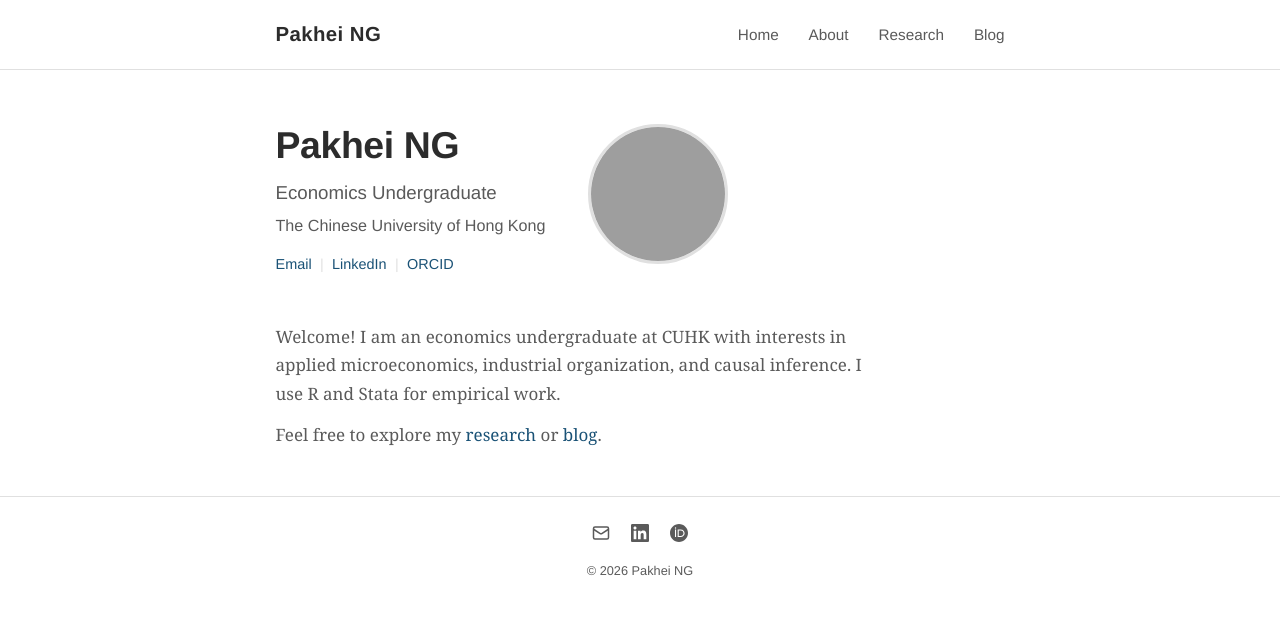
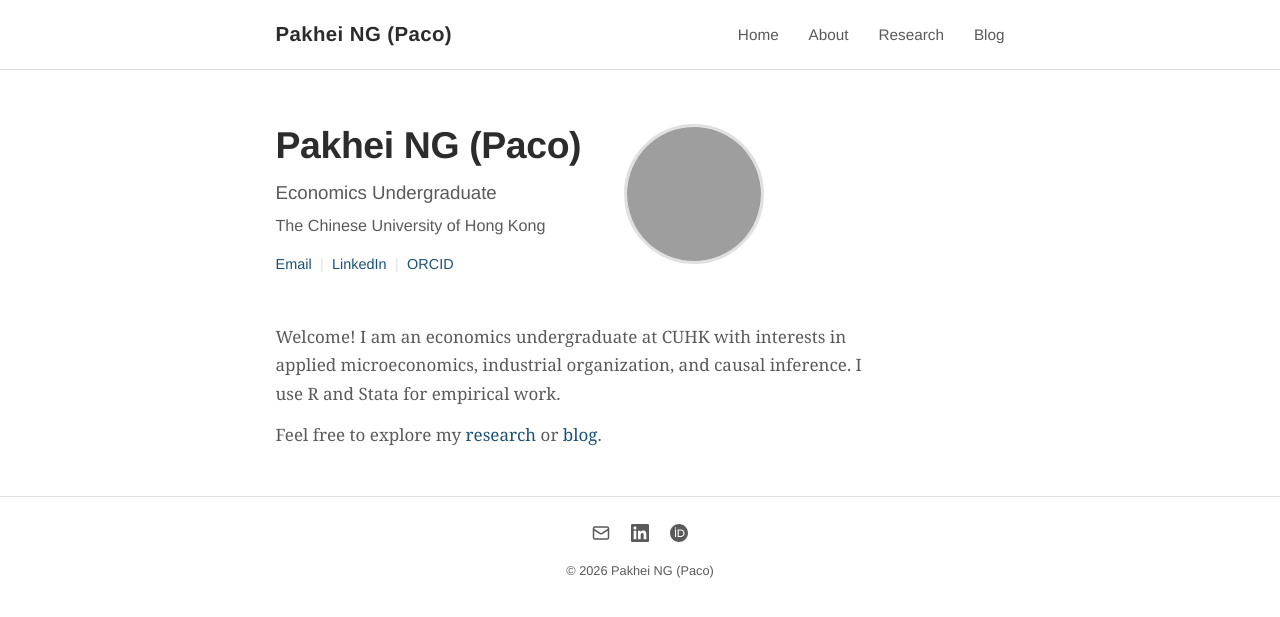
Before and after one commit to pakheing/pakheing.github.io, a Jekyll site: the page built from index.md, in a window 1280 px wide. Shown: the top 617 px of the page. Built offline with Jekyll 4.4.1, drawn with Linux system fonts in a browser that asks for light colours; grey boxes are pictures that could not be loaded.

Commit message:
Update professional name to Pakhei NG (Paco)
Co-Authored-By: Claude Opus 4.7 <noreply@anthropic.com>

```diff
--- a/_config.yml
+++ b/_config.yml
@@ -1,7 +1,7 @@
-title: Pakhei NG
+title: Pakhei NG (Paco)
 email: pakhei.ng@link.cuhk.edu.hk
 description: >-
-  Personal academic website of Pakhei NG — Economics undergraduate at
+  Personal academic website of Pakhei NG (Paco) — Economics undergraduate at
   The Chinese University of Hong Kong.
 baseurl: ""
 url: "https://pakheing.github.io"
--- a/_layouts/default.html
+++ b/_layouts/default.html
@@ -34,7 +34,7 @@
         <a href="https://www.linkedin.com/in/{{ site.linkedin_username }}/" target="_blank"><svg xmlns="http://www.w3.org/2000/svg" width="18" height="18" viewBox="0 0 24 24" fill="currentColor"><path d="M20.447 20.452h-3.554v-5.569c0-1.328-.027-3.037-1.852-3.037-1.853 0-2.136 1.445-2.136 2.939v5.667H9.351V9h3.414v1.561h.046c.477-.9 1.637-1.85 3.37-1.85 3.601 0 4.267 2.37 4.267 5.455v6.286zM5.337 7.433c-1.144 0-2.063-.926-2.063-2.065 0-1.138.92-2.063 2.063-2.063 1.14 0 2.064.925 2.064 2.063 0 1.139-.925 2.065-2.064 2.065zm1.782 13.019H3.555V9h3.564v11.452zM22.225 0H1.771C.792 0 0 .774 0 1.729v20.542C0 23.227.792 24 1.771 24h20.451C23.2 24 24 23.227 24 22.271V1.729C24 .774 23.2 0 22.222 0h.003z"/></svg></a>
         <a href="https://orcid.org/{{ site.orcid }}" target="_blank"><svg xmlns="http://www.w3.org/2000/svg" width="18" height="18" viewBox="0 0 24 24" fill="currentColor"><path d="M12 0C5.372 0 0 5.372 0 12s5.372 12 12 12 12-5.372 12-12S18.628 0 12 0zM7.369 4.378c.525 0 .947.431.947.947s-.422.947-.947.947a.95.95 0 0 1-.947-.947c0-.525.422-.947.947-.947zm-.722 3.038h1.444v10.041H6.647V7.416zm3.563 0h3.904c3.712 0 5.344 2.653 5.344 5.025 0 2.578-2.016 5.025-5.325 5.025h-3.922V7.416zm1.444 1.303v7.444h2.297c3.272 0 4.022-2.484 4.022-3.722 0-1.947-1.334-3.722-3.903-3.722h-2.416z"/></svg></a>
       </div>
-      <p class="footer-text">&copy; {{ 'now' | date: "%Y" }} Pakhei NG</p>
+      <p class="footer-text">&copy; {{ 'now' | date: "%Y" }} Pakhei NG (Paco)</p>
     </div>
   </footer>
 </body>
--- a/_layouts/home.html
+++ b/_layouts/home.html
@@ -4,7 +4,7 @@ layout: default
 <div class="home">
   <div class="home-hero">
     <div class="hero-text">
-      <h1>Pakhei NG</h1>
+      <h1>Pakhei NG (Paco)</h1>
       <p class="hero-subtitle">Economics Undergraduate</p>
       <p class="hero-affiliation">The Chinese University of Hong Kong</p>
       <div class="hero-links">
@@ -16,7 +16,7 @@ layout: default
       </div>
     </div>
     <div class="hero-photo">
-      <img src="{{ '/assets/img/photo.jpg' | relative_url }}" alt="Pakhei NG" onerror="this.style.display='none'">
+      <img src="{{ '/assets/img/photo.jpg' | relative_url }}" alt="Pakhei NG (Paco)" onerror="this.style.display='none'">
     </div>
   </div>
   <div class="home-intro">
```
Also changed, not shown: _pages/about.md (+1 -1 lines), 1 other file.
